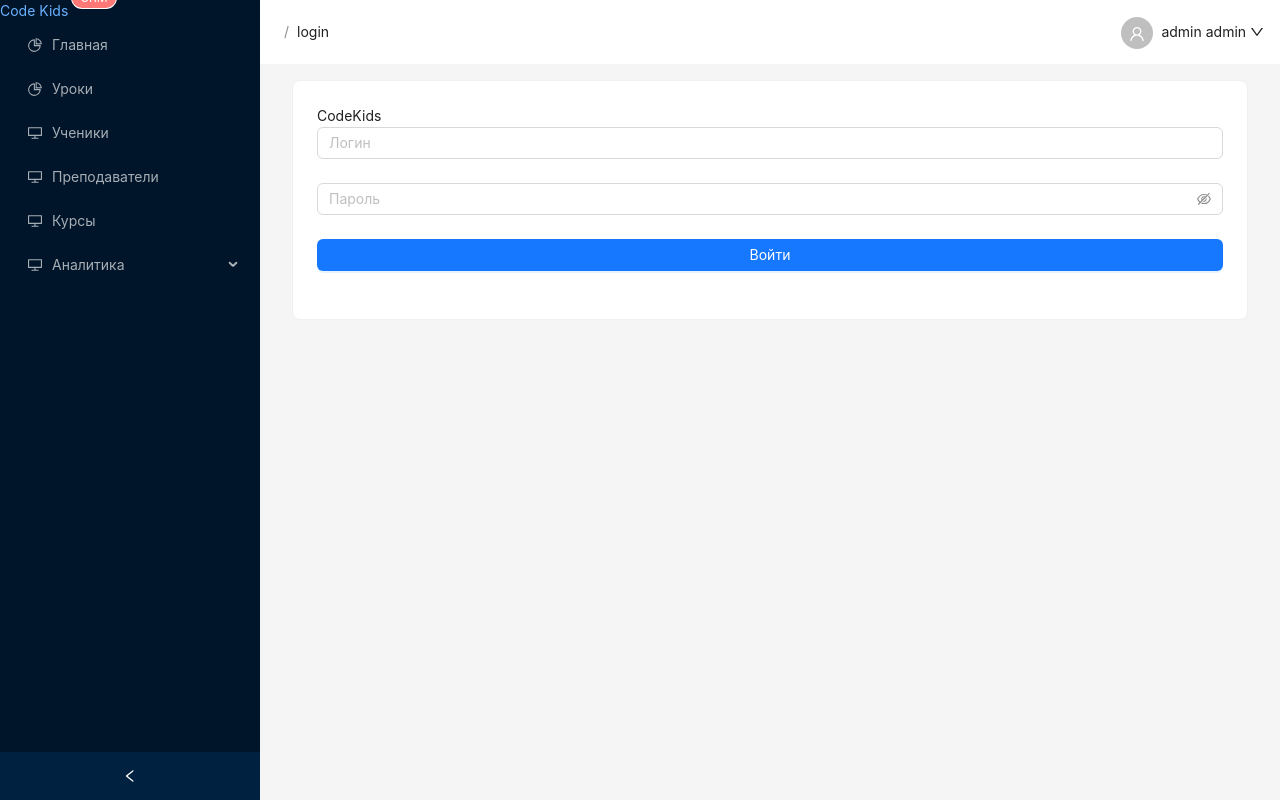
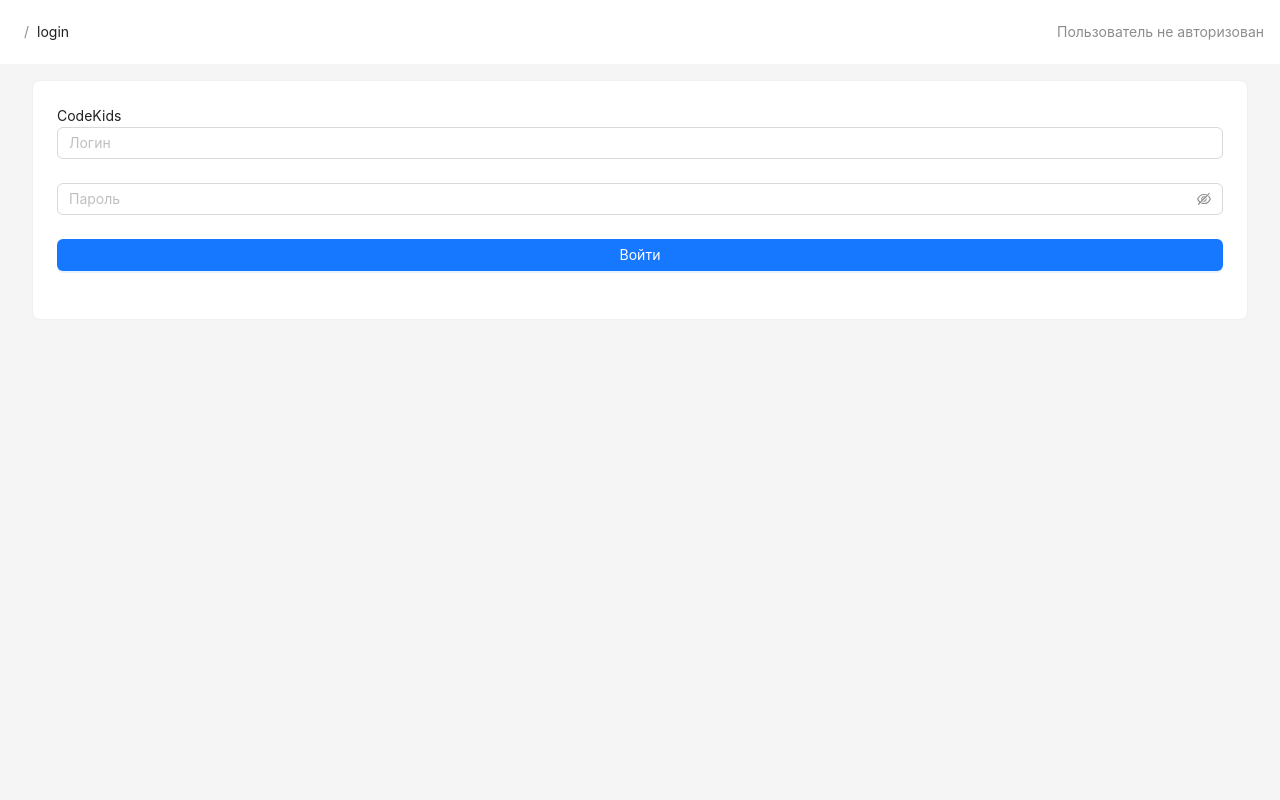
Before and after one commit to inesin1/codekids-front, a Vue app: page /login in a window 1280 px wide. Built offline with nearby package versions, Linux system fonts and the light colour scheme; what vue-query would draw is missing.

Commit message:
Убрал менюшку и user-dropdown если не авторизован

```diff
--- a/components.d.ts
+++ b/components.d.ts
@@ -41,6 +41,7 @@ declare module 'vue' {
     ATableSummaryRow: typeof import('ant-design-vue/es')['TableSummaryRow']
     ATag: typeof import('ant-design-vue/es')['Tag']
     ATypographyLink: typeof import('ant-design-vue/es')['TypographyLink']
+    ATypographyText: typeof import('ant-design-vue/es')['TypographyText']
     ATypographyTitle: typeof import('ant-design-vue/es')['TypographyTitle']
     FormSchema: typeof import('./src/components/FormSchema.vue')['default']
     RouterLink: typeof import('vue-router')['RouterLink']
--- a/src/App.vue
+++ b/src/App.vue
@@ -3,15 +3,23 @@ import ruRU from 'ant-design-vue/es/locale/ru_RU'
 import { ref } from 'vue'
 import AppAside from './layouts/AppAside.vue'
 import AppHeader from './layouts/AppHeader.vue'
+import { useUserStore } from './stores/user.store'
 
+// Data
+const { currentUser } = useUserStore()
 const collapsed = ref<boolean>(false)
 </script>
 
 <template>
   <a-config-provider :locale="ruRU">
     <a-layout style="min-height: 100vh">
-      <a-layout-sider v-model:collapsed="collapsed" collapsible :width="260">
-        <app-aside :collapsed="collapsed"/>
+      <a-layout-sider
+        v-if="currentUser"
+        v-model:collapsed="collapsed"
+        collapsible
+        :width="260"
+      >
+        <app-aside :collapsed="collapsed" />
       </a-layout-sider>
       <a-layout>
         <a-layout-header style="background: #fff; padding: 0">
--- a/src/layouts/AppHeader.vue
+++ b/src/layouts/AppHeader.vue
@@ -1,14 +1,13 @@
 <script lang="ts" setup>
-import { useRoute } from 'vue-router';
+import { useRoute } from 'vue-router'
 import UserDropdown from '../components/UserDropdown.vue'
-import { computed, watch } from 'vue';
+import { computed } from 'vue'
+import { useUserStore } from '../stores/user.store'
 
+// Data
 const route = useRoute()
+const { currentUser } = useUserStore()
 const pathItems = computed(() => route.path.split('/'))
-
-watch(route, () => {
-  console.log(pathItems.value);
-})
 </script>
 
 <template>
@@ -25,6 +24,12 @@ watch(route, () => {
     </a-breadcrumb>
 
     <!-- Пользователь -->
-    <user-dropdown />
+    <div>
+      <user-dropdown v-if="currentUser" />
+
+      <a-typography-text v-else type="secondary">
+        Пользователь не авторизован
+      </a-typography-text>
+    </div>
   </a-flex>
 </template>
```
